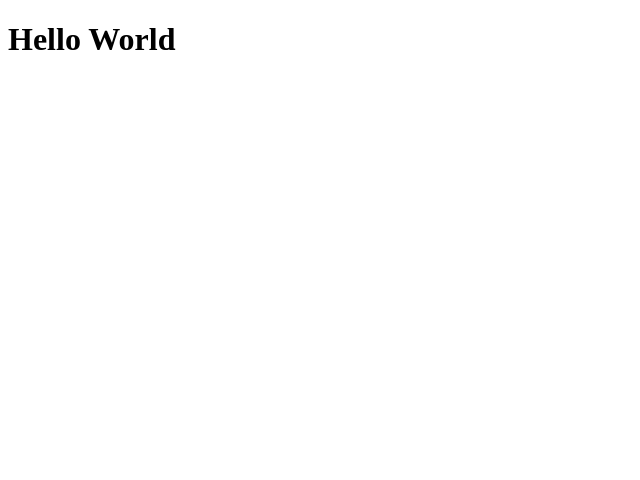
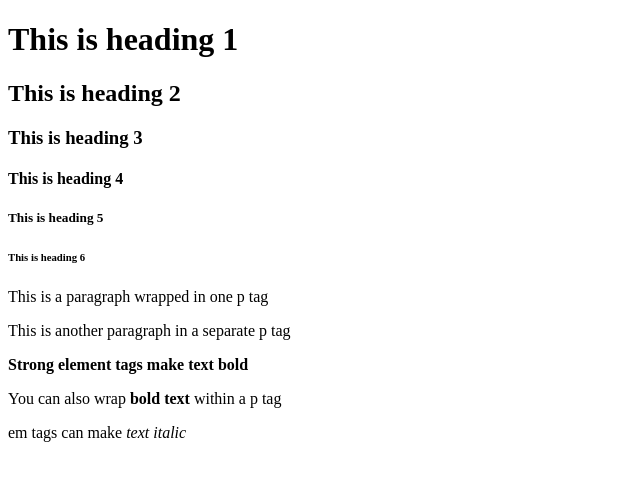
Before and after one commit to jlopez135/git_test, a plain HTML site: page html-boilerplate/index.html in a window 1280 px wide. Shown: the whole page, without its empty margins (0-640 px from the left). Drawn offline with Linux system fonts and the light colour scheme.

Commit message:
Added example tags to index.html

```diff
--- a/html-boilerplate/index.html
+++ b/html-boilerplate/index.html
@@ -1,3 +1,4 @@
+<!-- This is an html comment, will not be read by the browser-->
 <!DOCTYPE html>
 <html lang="en">
     <head>
@@ -5,6 +6,16 @@
         <title>My First Webpage</title>
     </head>
     <body>
-        <h1>Hello World</h1>
+        <h1>This is heading 1</h1>
+        <h2>This is heading 2</h2>
+        <h3>This is heading 3</h3>
+        <h4>This is heading 4</h4>
+        <h5>This is heading 5</h5>
+        <h6>This is heading 6</h6>
+        <p>This is a paragraph wrapped in one p tag</p>
+        <p>This is another paragraph in a separate p tag</p>
+        <strong>Strong element tags make text bold</strong>
+        <p>You can also wrap <strong>bold text</strong> within a p tag</p>
+        <p>em tags can make <em>text italic</em></p>
     </body>
 </html>
```
